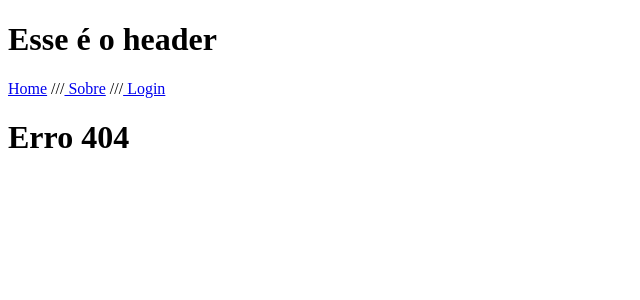
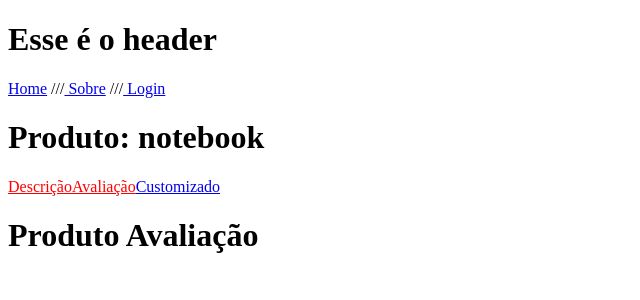
Before and after one commit to Daniel-san8/reactPassos2, a React (Create React App) app in the folder atividade12/meuapp12/: page /produto/notebook/avaliacao in a window 1280 px wide. Before the commit this address had no page. Shown: the top 300 px of the page, without its empty margins (0-640 px from the left). Built offline with nearby package versions, Linux system fonts and the light colour scheme.

Commit message:
useParams, useLocation e rotas por id

```diff
--- a/atividade12/meuapp12/src/App.js
+++ b/atividade12/meuapp12/src/App.js
@@ -6,6 +6,9 @@ import NaoEncontrada from "./NaoEncontrada";
 import Header from "./Header";
 import Login from "./Login";
 import Produto from "./Produto";
+import ProdutoDescricao from "./ProdutoDescricao";
+import ProdutoAvaliacao from "./ProdutoAvaliacao";
+import ProdutoCustomizado from "./ProdutoCustomizado";
 
 function App() {
   return (
@@ -15,7 +18,11 @@ function App() {
         <Route path="/" element={<Home />} />
         <Route path="sobre" element={<Sobre />} />
         <Route path="login" element={<Login />} />
-        <Route path="produto/:id" element={<Produto />} />
+        <Route path="produto/:id/*" element={<Produto />}>
+          <Route path="" element={<ProdutoDescricao />} />
+          <Route path="avaliacao" element={<ProdutoAvaliacao />} />
+          <Route path="customizado" element={<ProdutoCustomizado />} />
+        </Route>
         <Route path="*" element={<NaoEncontrada />} />
       </Routes>
     </BrowserRouter>
--- a/atividade12/meuapp12/src/Produto.js
+++ b/atividade12/meuapp12/src/Produto.js
@@ -1,12 +1,25 @@
 import React from "react";
-import { useLocation, useParams } from "react-router-dom";
+import { NavLink, Outlet, useParams } from "react-router-dom";
 
 const Produto = () => {
   const params = useParams();
-  const location = useLocation();
-  const search = new URLSearchParams(location.search);
-  console.log(search.get("q"));
-  return <h1>Produto: {params.id}</h1>;
+  return (
+    <div>
+      <h1>Produto: {params.id}</h1>
+      <nav>
+        <NavLink to="">Descrição</NavLink>
+        <NavLink to="avaliacao">Avaliação</NavLink>
+        <NavLink to="customizado">Customizado</NavLink>
+      </nav>
+      <Outlet />
+    </div>
+  );
 };
 
 export default Produto;
+
+// const params = useParams();
+// const location = useLocation();
+// const search = new URLSearchParams(location.search);
+// console.log(search.get("q"));
+// return <h1>Produto: {params.id}</h1>;
--- /dev/null
+++ b/atividade12/meuapp12/src/ProdutoAvaliacao.js
@@ -0,0 +1,7 @@
+import React from "react";
+
+const ProdutoAvaliacao = () => {
+  return <h1>Produto Avaliação</h1>;
+};
+
+export default ProdutoAvaliacao;
--- /dev/null
+++ b/atividade12/meuapp12/src/ProdutoCustomizado.js
@@ -0,0 +1,7 @@
+import React from "react";
+
+const ProdutoCustomizado = () => {
+  return <h1>Produto Customizado</h1>;
+};
+
+export default ProdutoCustomizado;
--- /dev/null
+++ b/atividade12/meuapp12/src/ProdutoDescricao.js
@@ -0,0 +1,7 @@
+import React from "react";
+
+const ProdutoDescricao = () => {
+  return <h1>Produto Descrição</h1>;
+};
+
+export default ProdutoDescricao;
```
